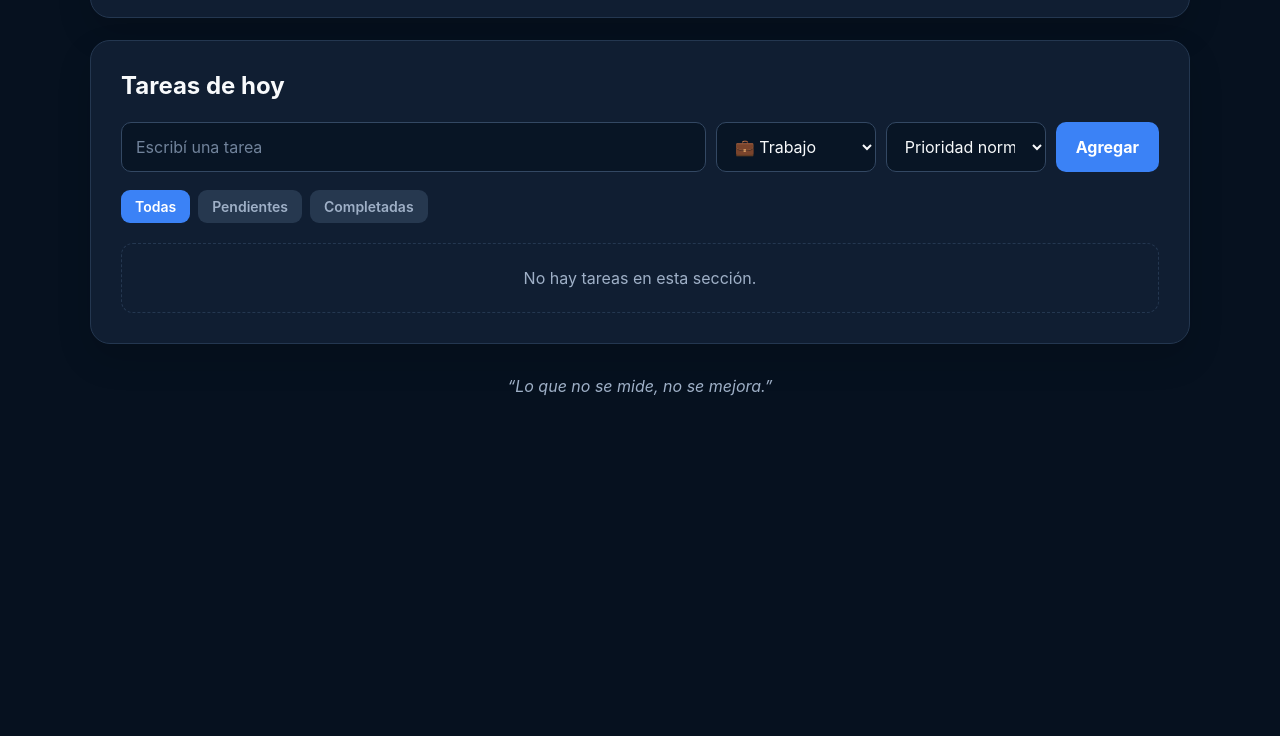
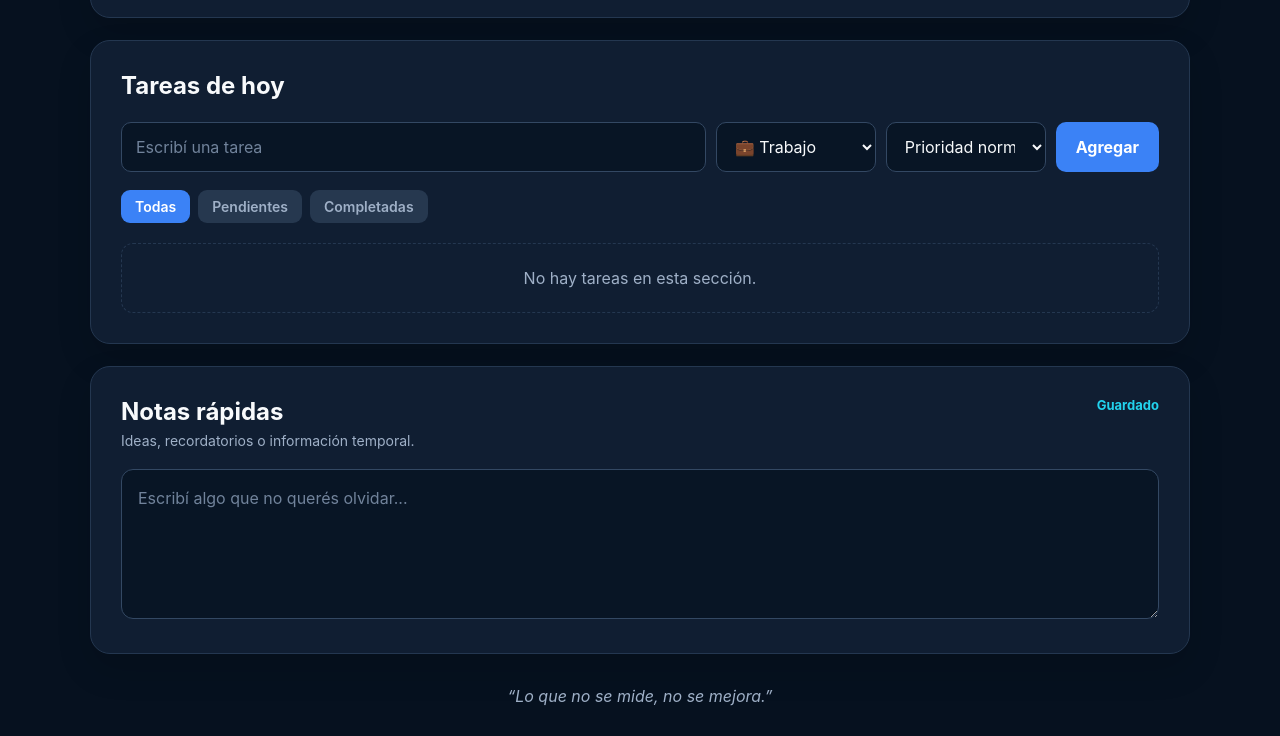
Before and after one commit to matipy-rgb/ATLAS-SO, a plain HTML site: page index.html in a window 1280 px wide. Shown: the part 662-1398 px from the top of the page. Before the commit the page ends 1088 px from the top, so only its background shows below. Drawn offline with Linux system fonts and the light colour scheme.

Commit message:
Add auto-saving quick notes

```diff
--- a/index.html
+++ b/index.html
@@ -237,7 +237,26 @@
 
             <ul id="taskList"></ul>
         </section>
+<section class="status-card notes-card">
+    <div class="notes-heading">
+        <div>
+            <h2>Notas rápidas</h2>
 
+            <p>
+                Ideas, recordatorios o información temporal.
+            </p>
+        </div>
+
+        <span id="notesStatus">
+            Guardado
+        </span>
+    </div>
+
+    <textarea
+        id="quickNotes"
+        placeholder="Escribí algo que no querés olvidar..."
+    ></textarea>
+</section>
         <footer>
             <p class="quote">
                 “Lo que no se mide, no se mejora.”
--- a/script.js
+++ b/script.js
@@ -41,7 +41,8 @@ const categories = {
         icon: "👤"
     }
 };
-
+const quickNotes = document.querySelector("#quickNotes");
+const notesStatus = document.querySelector("#notesStatus");
 function loadTasks() {
     try {
         const storedTasks =
@@ -86,7 +87,25 @@ function updateClock() {
         second: "2-digit"
     }).format(now);
 }
+let notesSaveTimer;
 
+quickNotes.value =
+    localStorage.getItem("atlasQuickNotes") || "";
+
+quickNotes.addEventListener("input", function () {
+    notesStatus.textContent = "Guardando...";
+
+    clearTimeout(notesSaveTimer);
+
+    notesSaveTimer = setTimeout(function () {
+        localStorage.setItem(
+            "atlasQuickNotes",
+            quickNotes.value
+        );
+
+        notesStatus.textContent = "Guardado";
+    }, 400);
+});
 function saveTasks() {
     localStorage.setItem(
         "atlasTasks",
--- a/styles.css
+++ b/styles.css
@@ -455,3 +455,53 @@ h1 {
         justify-self: start;
     }
 }
+.notes-card {
+    margin-top: 22px;
+}
+
+.notes-heading {
+    display: flex;
+    align-items: flex-start;
+    justify-content: space-between;
+    gap: 20px;
+}
+
+.notes-heading h2 {
+    margin: 0 0 6px;
+}
+
+.notes-heading p {
+    margin: 0;
+    color: var(--muted);
+    font-size: 14px;
+}
+
+#notesStatus {
+    color: var(--secondary);
+    font-size: 13px;
+    font-weight: 700;
+}
+
+#quickNotes {
+    width: 100%;
+    min-height: 150px;
+    margin-top: 20px;
+    padding: 16px;
+    resize: vertical;
+    border: 1px solid #334863;
+    border-radius: 12px;
+    outline: none;
+    background: var(--surface-dark);
+    color: var(--text);
+    font: inherit;
+    line-height: 1.6;
+}
+
+#quickNotes::placeholder {
+    color: #71839b;
+}
+
+#quickNotes:focus {
+    border-color: var(--secondary);
+    box-shadow: 0 0 0 3px rgba(34, 211, 238, 0.12);
+}
```
